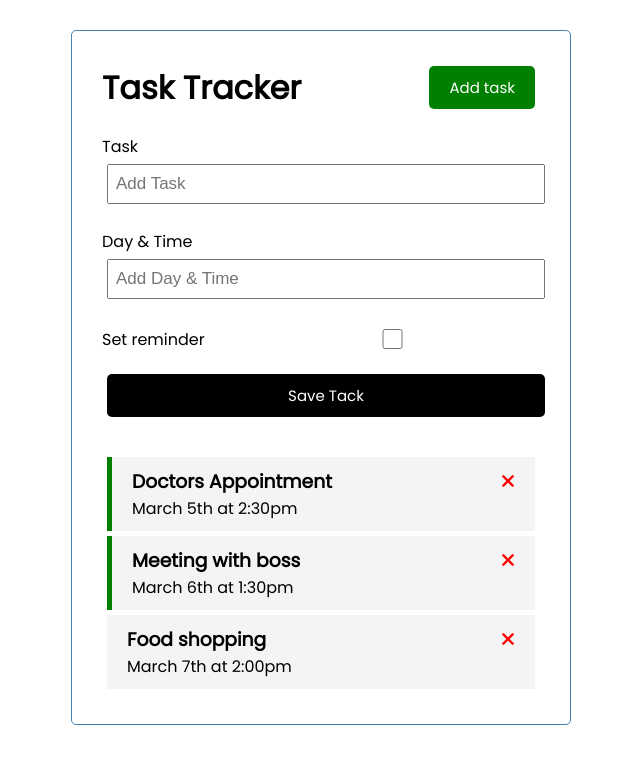
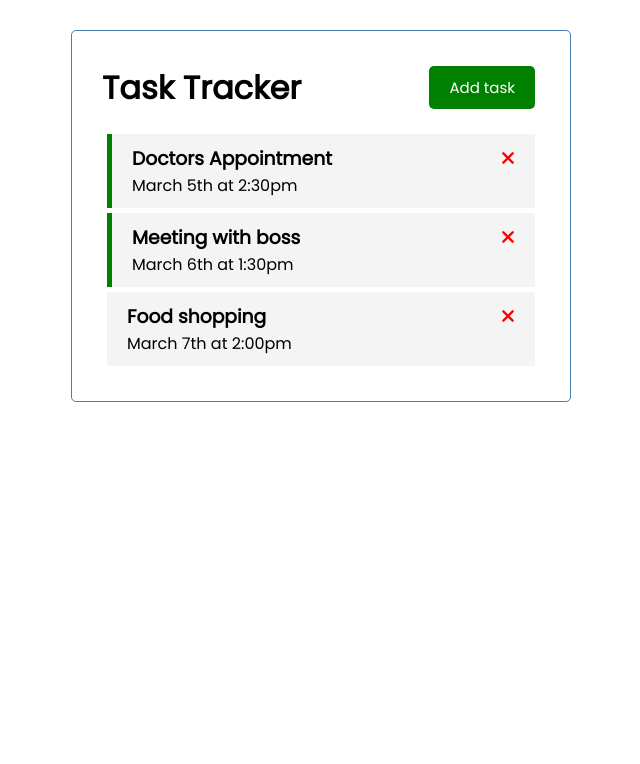
Before and after one commit to YuliiaDikun/vue-task-tracker, a Vue app: page / in a window 1280 px wide. Shown: the top 764 px of the page, without its empty margins (319-959 px from the left). Built offline with nearby package versions, Linux system fonts and the light colour scheme.

Commit message:
feat: toggle add task

```diff
--- a/src/App.vue
+++ b/src/App.vue
@@ -1,7 +1,9 @@
 <template>
   <div class="container">
-    <ThisHeader title="Task Tracker" />
-    <AddTask @add-task="addTask"/>
+    <ThisHeader @toggle-add-task="toggleAddTask" title="Task Tracker" />
+    <div v-if="showAddTask">
+      <AddTask @add-task="addTask"/>
+    </div>
     <MyTasks
        @toggle-reminder="toggleReminder"
       @delete-task="deleteTask"
@@ -24,9 +26,13 @@
   data() {
     return {
       tasks: [],
+      showAddTask: false
     };
   },
   methods: {
+    toggleAddTask(){
+      this.showAddTask = !this.showAddTask;
+    },
     addTask(newTask){
       this.tasks = [...this.tasks, newTask]
     },
--- a/src/components/Button.vue
+++ b/src/components/Button.vue
@@ -11,7 +11,7 @@
   },
   methods: {
     onClick() {
-        console.log('click')
+        this.$emit('toggle-add-task')
     }
   }
 };
--- a/src/components/Header.vue
+++ b/src/components/Header.vue
@@ -1,7 +1,7 @@
 <template>
     <header>
         <h1>{{title}}</h1>
-        <ThisButton text='Add task' color='green'/>
+        <ThisButton @toggle-add-task="$emit('toggle-add-task')" text='Add task' color='green'/>
     </header>
 </template>
 
```
